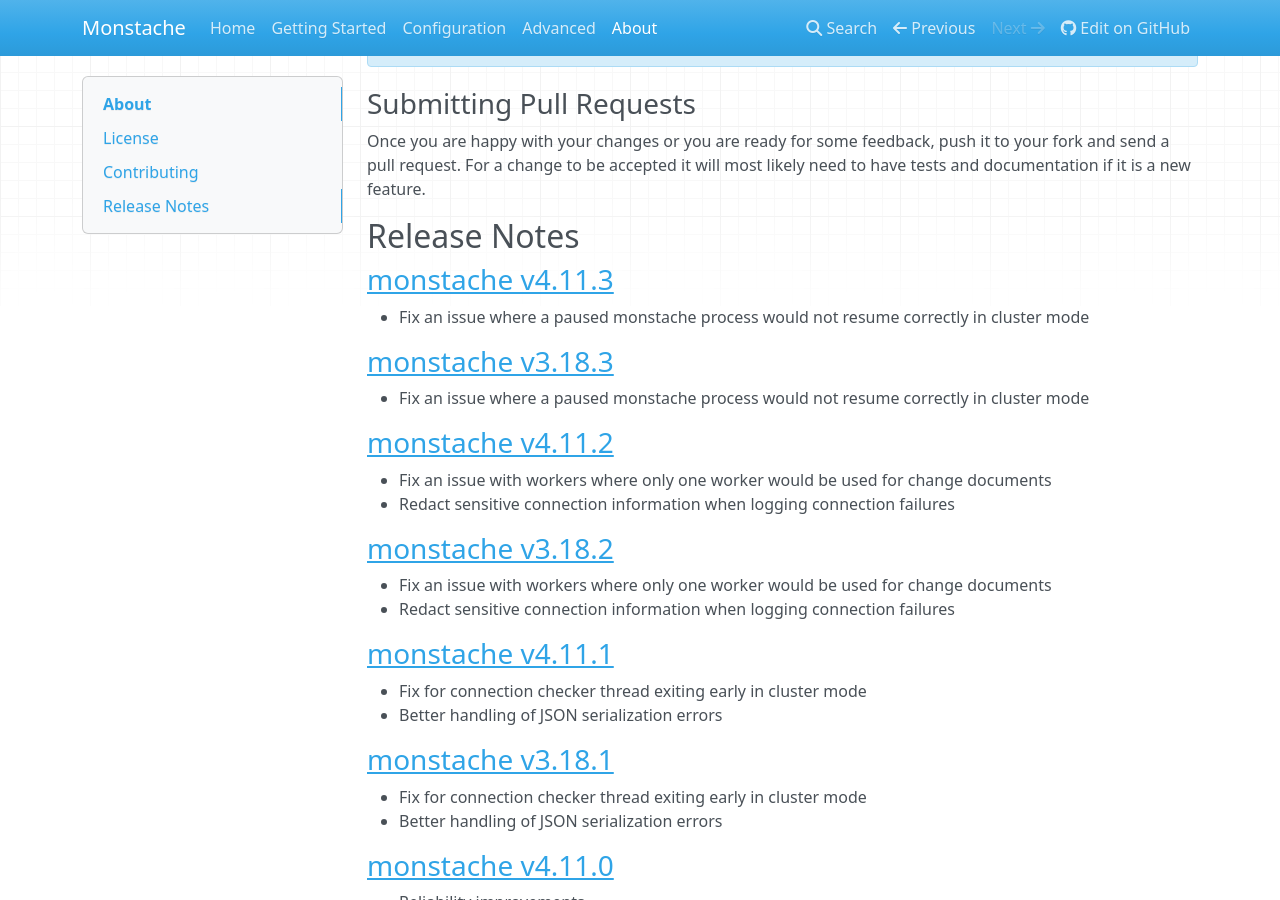
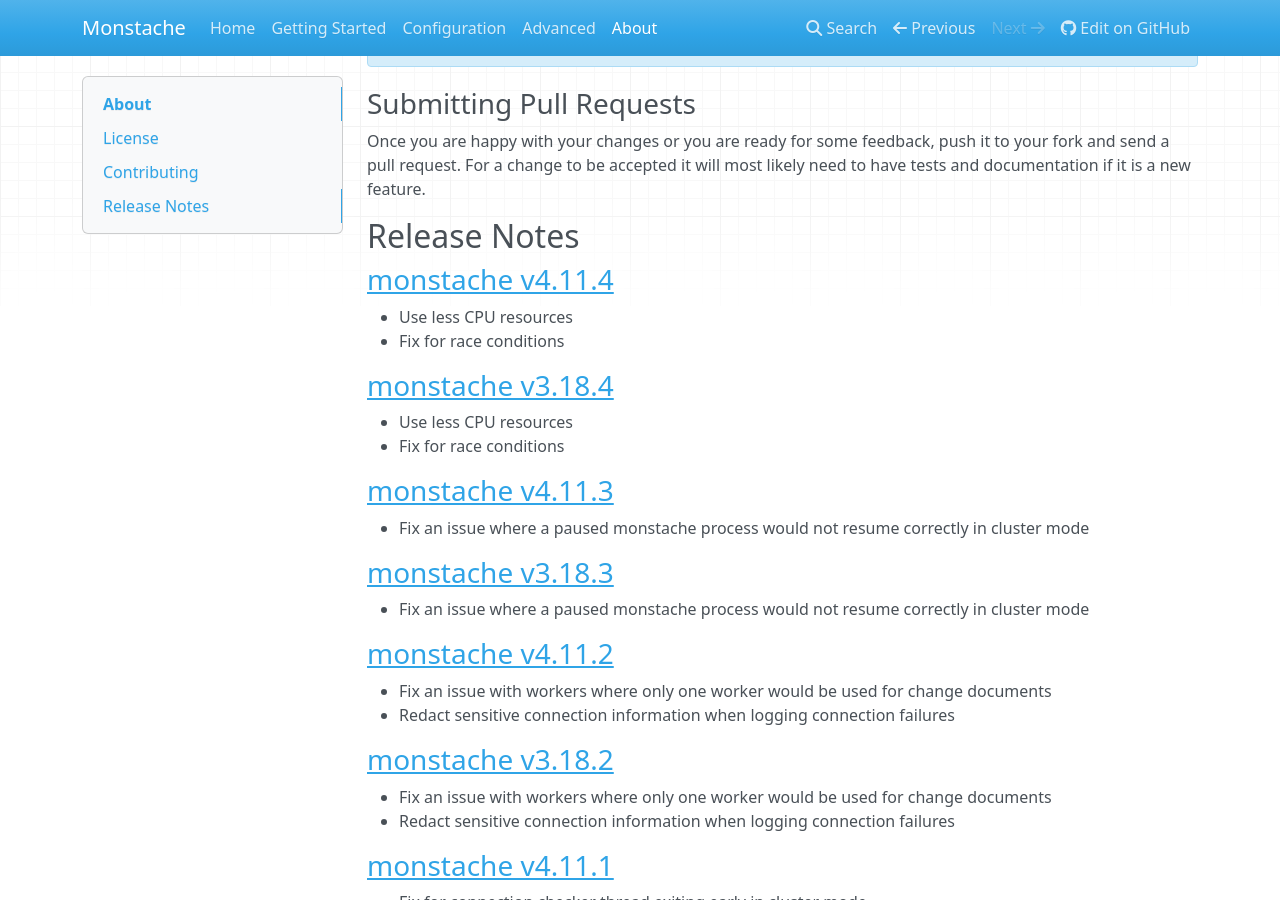
Before and after one commit to rwynn/monstache-site, an MkDocs documentation site: the page built from src/about.md, in a window 1280 px wide and 900 px high, scrolled down 1628 px. Built offline with MkDocs 1.6.1, drawn with Linux system fonts in a browser that asks for light colours; nearby versions of some CDN libraries; a style sheet for code colours, icons or effects is not loaded.

Commit message:
new release

```diff
--- a/docs/index.html
+++ b/docs/index.html
@@ -259,5 +259,5 @@
 
 <!--
 MkDocs version : 1.0.4
-Build Date UTC : 2018-10-21 15:39:36
+Build Date UTC : 2018-10-25 04:06:14
 -->
--- a/docs/start/index.html
+++ b/docs/start/index.html
@@ -118,7 +118,7 @@
 <p>Unzip the download and adjust your PATH variable to include the path to the folder for your platform.</p>
 <p>Let's make sure Monstache is set up as expected. You should see a similar version number in your terminal:</p>
 <pre><code class="sh">monstache -v
-# 4.11.3
+# 4.11.4
 </code></pre>
 
 <p>The version number should start with 3.x if you are using Elasticsearch prior to version 6.</p>
--- a/src/about.md
+++ b/src/about.md
@@ -87,6 +87,16 @@
 most likely need to have tests and documentation if it is a new feature.
 
 ## Release Notes
+
+### [monstache v4.11.4](https://github.com/rwynn/monstache/releases/tag/v4.11.4)
+
+* Use less CPU resources
+* Fix for race conditions
+
+### [monstache v3.18.4](https://github.com/rwynn/monstache/releases/tag/v3.18.4)
+
+* Use less CPU resources
+* Fix for race conditions
 
 ### [monstache v4.11.3](https://github.com/rwynn/monstache/releases/tag/v4.11.3)
 
```
Also changed, not shown: docs/about/index.html (+10 -0 lines), docs/advanced/index.html (+4 -4 lines), docs/sitemap.xml (+5 -5 lines), src/advanced.md (+4 -4 lines), src/start.md (+1 -1 lines), docs/search/search_index.json, 1 other file.
